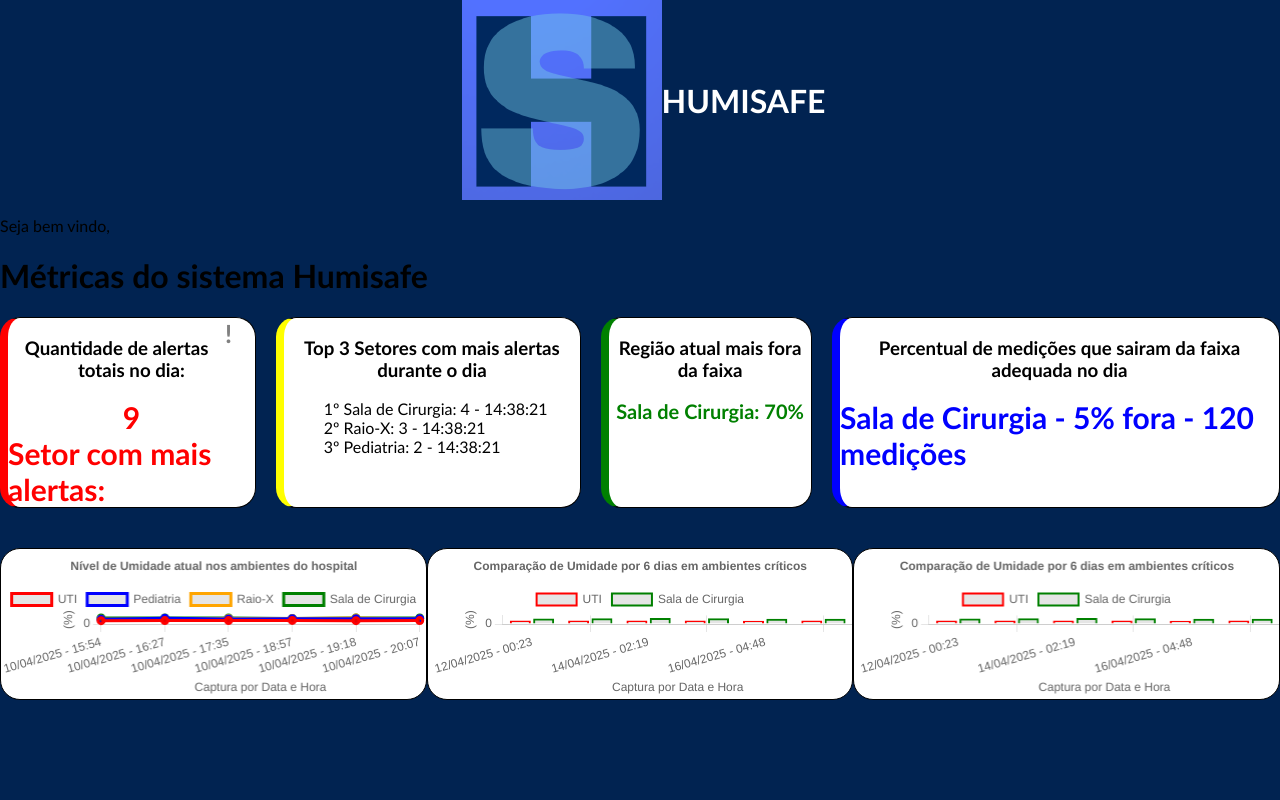
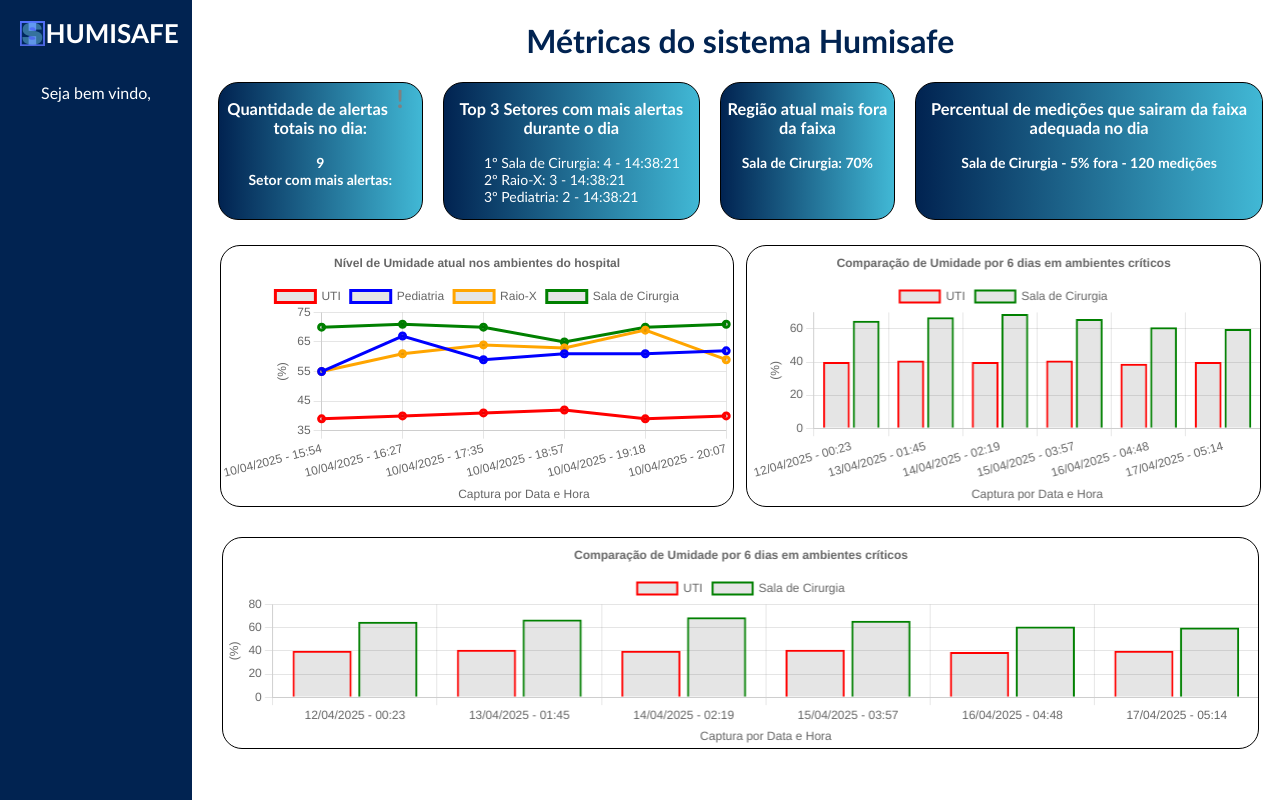
Before and after one commit to Pesquisa-e-Inovacao-HumiSafe/HumiSafe, a website: page Códigos/site/public/dashboard.html in a window 1280 px wide. Drawn offline with nearby package versions, Linux system fonts and the light colour scheme.

Commit message:
Atualização dashboard.css

```diff
--- a/Códigos/site/public/css/dashboard.css
+++ b/Códigos/site/public/css/dashboard.css
@@ -1,32 +1,62 @@
     body {
-    background-color: #012351;
+        margin: 0;
+        display: flex;
+        flex-direction: row;
+        justify-content: center;
+        position: relative;
     }
 
-.content {
+    .navBarLateral {
+        /* background-image: linear-gradient(to right, #000b42, #142370); */
+        background-color: var(--azulEscuro);
+        height: 100vh;
+        width: 15%;
+        color: white;
         display: flex;
         flex-direction: column;
-    padding-top: 80px;
-    top: 0;
-    bottom: 0;
+        align-items: center;
+        position: fixed;
         left: 0;
-    right: 0;
-    margin: auto;
-    font-family: "Gill Sans", "Gill Sans MT", Calibri, "Trebuchet MS", sans-serif;
     }
 
-.titulo-dashboard {
+    .logo-titulo {
+        display: flex;
+        justify-content: center;
+        align-items: center;
+        color: white;
+        margin-left: 7px;
+        font-size: 13px;
+    }
+
+    .logo-titulo img {
+        width: 25px;
+        height: 25px;
+    }
+
+    .titulo {
+        color: #012351;
         text-align: center;
-    color: white;
+    }
+
+    .conteudo {
+        display: flex;
+        flex-direction: column;
+        width: 85%;
+        margin-left: 17%;
+        margin-right: 17px;
     }
 
     .kpis {
         display: flex;
         flex-direction: row;
         gap: 20px;
+        font-size: 14px;
+        margin-bottom: 25px;
     }
 
     .kpis div {
-    background-color: white;
+        background-image: linear-gradient(to right, var(--azulEscuro), var(--azulClaro));
+        color: white;
     }
 
     .kpis li {
@@ -50,17 +80,6 @@ body {
     .desvios_criticos {
         border: 1px solid black;
         border-radius: 20px;
-
-}
-
-
-.alertas_hospital {
-    border-left: 8px solid red;
-}
-
-.alertas_hospital span{
-    font-size: 30px;
-    color: red;
     }
 
     .alertas_hospital #tooltip {
@@ -79,69 +98,52 @@ body {
         flex-direction: column;
         justify-content: center;
         align-items: center;
-    width: 200px;
+        width: 230px;
         height: 160px;
         border: 1px solid black;
         margin-left: 100px;
         margin-top: 40px;
         text-align: center;
         padding-top: 4px;
+        border-radius: 20px;
+
     }
 
-.tooltip_alertas b{
+    .tooltip_alertas b {
         text-align: center;
     }
 
     .tooltip_alertas ul {
         padding: 0;
+        display: flex;
+        flex-direction: column;
+        align-items: flex-start;
+        gap: 25px;
     }
 
-.alertas_setores {
-    border-left: 8px solid yellow;
-}
-
-.alertas_setores span{
-    color: yellow;
-}
-
-.regiao_umidade {
-    border-left: 8px solid green;
-}
-
-
-.umidade_setores {
-    border-left: 8px solid orange;
-}
-
-.umidade_setores span{
-    color: yellow;
-}
-
-.regiao_umidade span{
-    font-size: 20px;
-    color: green;
-}
-
-.desvios_criticos {
-    border-left: 8px solid blue;
-}
-
-.desvios_criticos span{
-    font-size: 30px;
-    color: blue;
-}
 
     .graficos {
         display: flex;
         flex-direction: row;
         justify-content: space-evenly;
         align-items: center;
-    padding-top: 40px;
+        flex-wrap: wrap;
+        gap: 10px;
     }
 
     .graficos div {
-    width: 48%;
         border: 1px solid black;
         border-radius: 20px;
-    background-color: white;
     }
+
+    .graficos .graficoLinha,
+    .grafico2 {
+        width: 49%;
+        height: 260px;
+    }
+
+    .graficoBarra {
+        margin-top: 20px;
+        width: 99%;
+        height: 210px;
+    }
```
Lines whose indentation alone changed are shown as unchanged.
